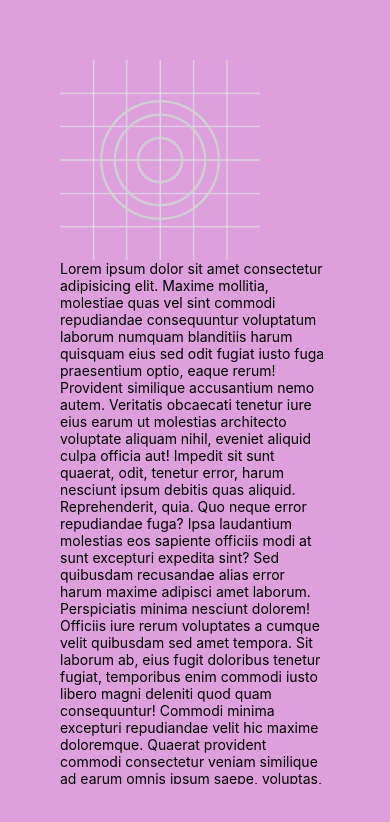
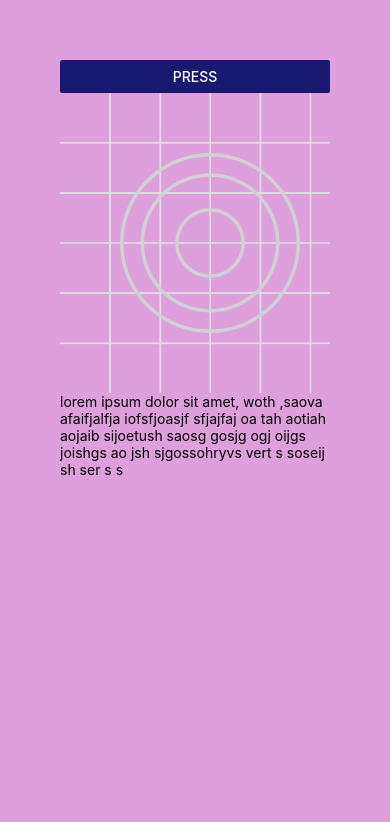
Before and after one commit to abanoub-refaat/ReactNative_Journey, a React Native app in the folder CoreComponents/: screen / in a window 390 px wide. Shown: the top 822 px of the page. Built offline with nearby package versions, Linux system fonts and the light colour scheme.

Commit message:
Buttons and Pressable components

```diff
--- a/CoreComponents/App.js
+++ b/CoreComponents/App.js
@@ -1,4 +1,4 @@
-import { View, Text, Image, ScrollView } from "react-native";
+import { View, Text, Image, ScrollView, Button, Pressable } from "react-native";
 
 const logoImage = require("./assets/adaptive-icon.png");
 
@@ -6,33 +6,26 @@ export default function App() {
   return (
     <View style={{ flex: 1, backgroundColor: "plum", padding: 60 }}>
       <ScrollView>
-        <Image source={logoImage} style={{ width: 200, height: 200 }} />
-        <Text>
-          Lorem ipsum dolor sit amet consectetur adipisicing elit. Maxime
-          mollitia, molestiae quas vel sint commodi repudiandae consequuntur
-          voluptatum laborum numquam blanditiis harum quisquam eius sed odit
-          fugiat iusto fuga praesentium optio, eaque rerum! Provident similique
-          accusantium nemo autem. Veritatis obcaecati tenetur iure eius earum ut
-          molestias architecto voluptate aliquam nihil, eveniet aliquid culpa
-          officia aut! Impedit sit sunt quaerat, odit, tenetur error, harum
-          nesciunt ipsum debitis quas aliquid. Reprehenderit, quia. Quo neque
-          error repudiandae fuga? Ipsa laudantium molestias eos sapiente
-          officiis modi at sunt excepturi expedita sint? Sed quibusdam
-          recusandae alias error harum maxime adipisci amet laborum.
-          Perspiciatis minima nesciunt dolorem! Officiis iure rerum voluptates a
-          cumque velit quibusdam sed amet tempora. Sit laborum ab, eius fugit
-          doloribus tenetur fugiat, temporibus enim commodi iusto libero magni
-          deleniti quod quam consequuntur! Commodi minima excepturi repudiandae
-          velit hic maxime doloremque. Quaerat provident commodi consectetur
-          veniam similique ad earum omnis ipsum saepe, voluptas, hic voluptates
-          pariatur est explicabo fugiat, dolorum eligendi quam cupiditate
-          excepturi mollitia maiores labore suscipit quas? Nulla, placeat.
-          Voluptatem quaerat non architecto ab laudantium modi minima sunt esse
-          temporibus sint culpa, recusandae aliquam numquam totam ratione
-          voluptas quod exercitationem fuga. Possimus quis earum veniam quasi
-          aliquam eligendi, placeat qui corporis!
-        </Text>
-        <Image source={logoImage} style={{ width: 200, height: 200 }} />
+        <Button
+          title="Press"
+          onPress={() => console.log("Pressed!")}
+          color="midnightblue"
+        />
+        <Pressable
+          onPress={() => console.log("Image pressed")}
+          onPressIn={() => console.log("Image pressed in")}
+          onPressOut={() => console.log("Image pressed out")}
+          onLongPress={() => console.log("Image long pressed")}
+        >
+          <Image source={logoImage} style={{ width: 300, height: 300 }} />
+        </Pressable>
+        <Pressable onPress={() => console.log("Text pressd")}>
+          <Text>
+            lorem ipsum dolor sit amet, woth ,saova afaifjalfja iofsfjoasjf
+            sfjajfaj oa tah aotiah aojaib sijoetush saosg gosjg ogj oijgs
+            joishgs ao jsh sjgossohryvs vert s soseij sh ser s s
+          </Text>
+        </Pressable>
       </ScrollView>
     </View>
   );
```
